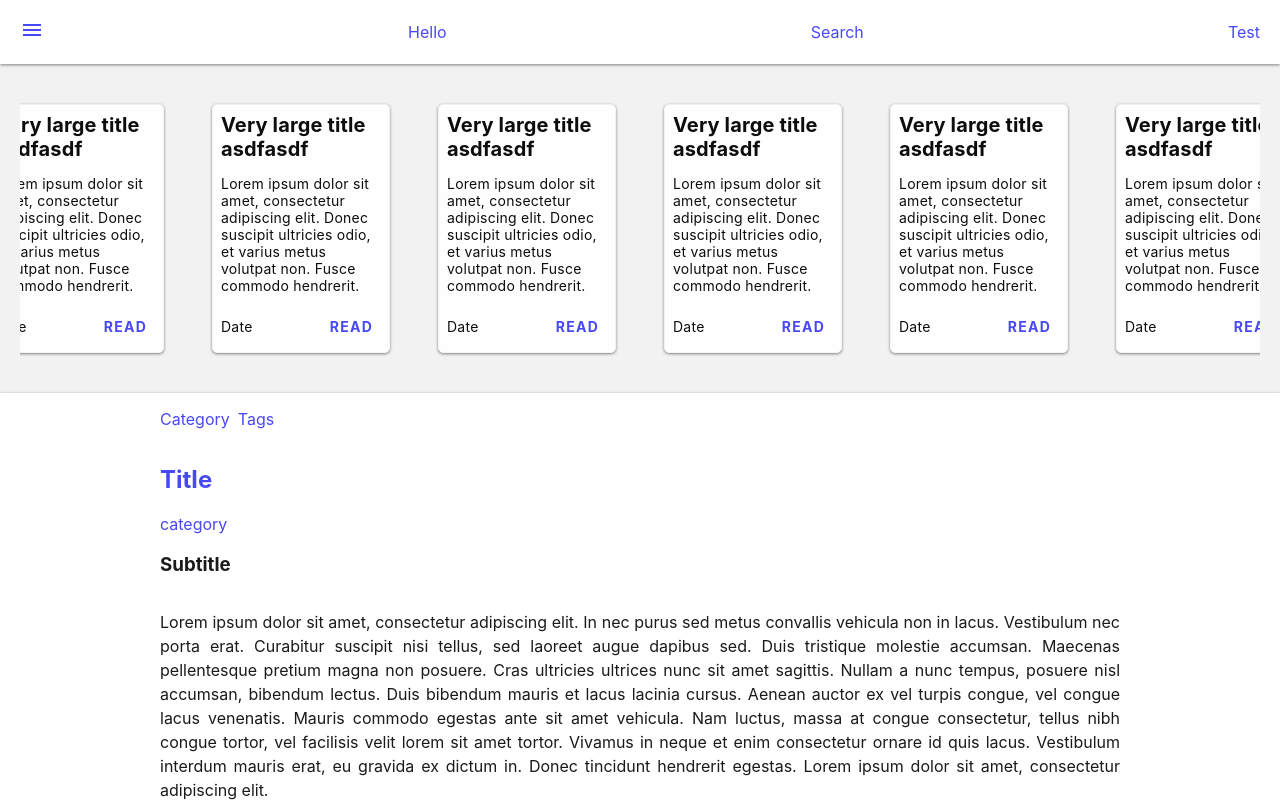
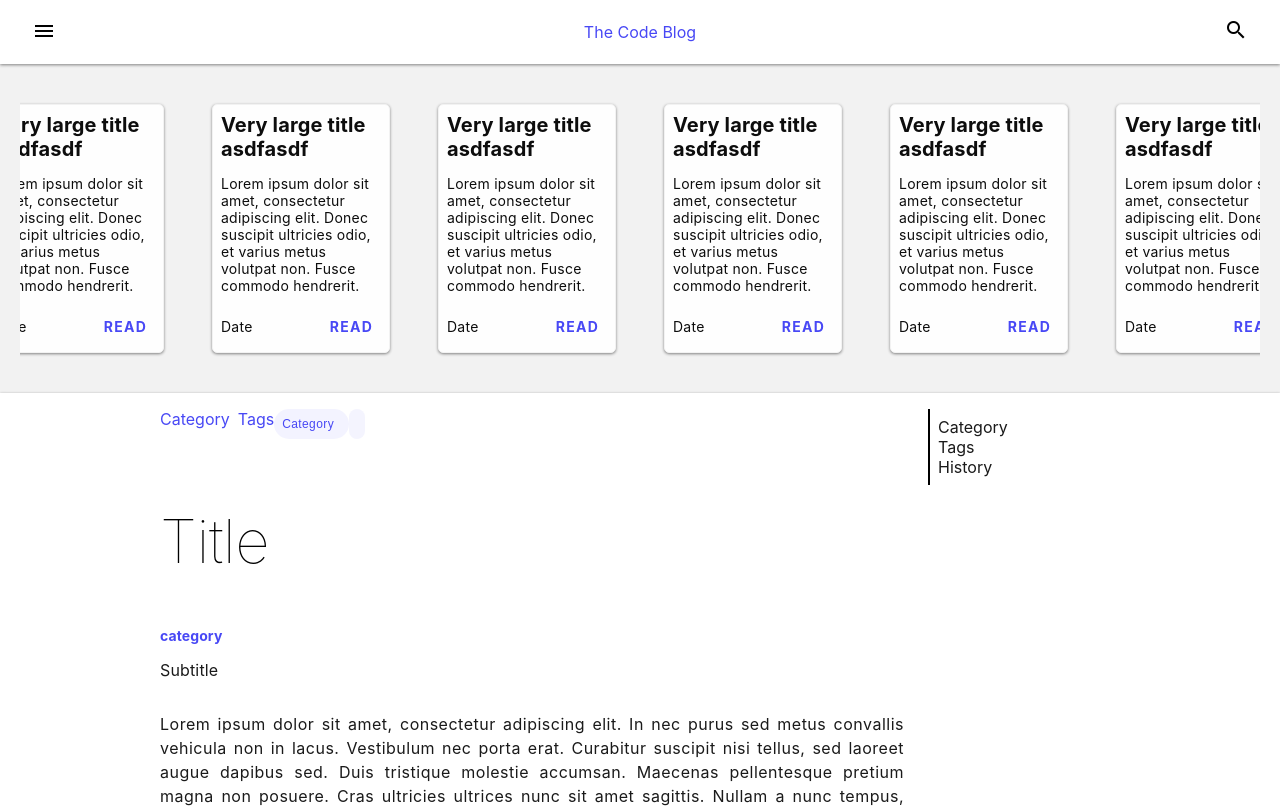
Before and after one commit to sgq995/sgq995.github.io, a React (Create React App) app: page / in a window 1280 px wide. Shown: the top 808 px of the page. Built offline with nearby package versions, Linux system fonts and the light colour scheme.

Commit message:
feat: Modified design

```diff
--- a/src/App.js
+++ b/src/App.js
@@ -13,6 +13,9 @@ import Post from './Post';
 import Row from './Row';
 import Space from './Space';
 import Footer from './Footer';
+import Search from './Search';
+import ButtonIcon from './ButtonIcon';
+import Select from './Select';
 // import ThemeContext from './ThemeContext';
 
 // import { faBars } from '@fortawesome/free-solid-svg-icons';
@@ -22,12 +25,9 @@ function App() {
     // <ThemeContext>
     <React.Fragment>
       <NavBar style={{backgroundColor: 'white'}}>
-        <Link href="#">
-          <Icon icon="menu" />
-        </Link>
-        <Link href="#">Hello</Link>
-        <Link href="#">Search</Link>
-        <Link href="#">Test</Link>
+        <ButtonIcon icon="menu" />
+        <Link href="#">The Code Blog</Link>
+        <Search />
       </NavBar>
       <Carousel>
         <Card />
@@ -48,6 +48,15 @@ function App() {
             <Link href="#">Category</Link>
             <span style={{width: '8px'}}></span>
             <Link href="#">Tags</Link>
+            <Select placeholder="Category">
+              <option default>Category</option>
+              <option>Welcome</option>
+              <option>Javascript</option>
+              <option>C++</option>
+            </Select>
+            <Select placeholder="Tag">
+
+            </Select>
           </Row>
           {/* <span style={{height: '24px'}}></span> */}
 
@@ -60,7 +69,7 @@ function App() {
           <Post />
           <Post />
         </Column>
-        {/* <Archive>
+        <Archive>
           <Typography>
             Category
           </Typography>
@@ -70,7 +79,7 @@ function App() {
           <Typography>
             History
           </Typography>
-        </Archive> */}
+        </Archive>
       </Content>
       <Footer>
         <Row>
--- a/src/Archive.css
+++ b/src/Archive.css
@@ -1,6 +1,6 @@
 .archive-container {
   margin-left: 24px;
-  min-width: 16rem;
+  min-width: 12rem;
 }
 
 .archive {
--- a/src/Footer.js
+++ b/src/Footer.js
@@ -6,7 +6,7 @@ function Footer(props) {
   const { children } = props;
 
   return (
-    <footer class="footer">
+    <footer className="footer">
       {children}
     </footer>
   );
--- a/src/NavBar.css
+++ b/src/NavBar.css
@@ -19,7 +19,7 @@
     width: 100%;
     height: 100%;
     max-width: 1240px;
-    padding: 0 16px;
+    padding: 0 var(--margin);
     display: flex;
     justify-content: space-between;
     align-items: center;
--- a/src/Post.css
+++ b/src/Post.css
@@ -4,18 +4,21 @@
   margin: 16px 0;
 }
 
-.post-title {
-  color: black;
-}
-
-.post-subtitle {
-
-}
-
 .post-header {
   display: flex;
   flex-direction: column;
   /* margin-bottom: 8px; */
+}
+
+.post-title {
+  color: black;
+  text-shadow: -2px -2px white, -2px 2px white, 2px -2px white, 2px 2px white;
+}
+
+.post-title:hover {
+  color: black;
+  /* text-decoration: underline; */
+  box-shadow: inset 0 -0.175em white inset 0 -0.2em black;
 }
 
 .post-content {
--- a/src/Post.js
+++ b/src/Post.js
@@ -4,6 +4,7 @@ import Link from './Link';
 
 import './Post.css'
 import Icon from './Icon';
+import Row from './Row';
 
 function Post(props) {
   const { children } = props;
@@ -11,20 +12,27 @@ function Post(props) {
   return (
     <article className="post">
       <header className="post-header">
-        <Typography component="h2" className="post-title">
-          <Link href="#">
+        <Typography component="h2" className="typography-headline2">
+          <Link href="#" className="post-title">
             Title
           </Link>
         </Typography>
-        <Link href="category">category</Link>
-        <Typography component="h3">Subtitle</Typography>
+        <Row>
+          <Link href="category" className="typography-subtitle2">category</Link>
+        </Row>
+        <Typography component="h3" className="typography-subtitle1">Subtitle</Typography>
       </header>
-      <Typography component="p" className="post-content">
+      <Typography component="p" className="post-content typography-body1">
         Lorem ipsum dolor sit amet, consectetur adipiscing elit. In nec purus sed metus convallis vehicula non in lacus. Vestibulum nec porta erat. Curabitur suscipit nisi tellus, sed laoreet augue dapibus sed. Duis tristique molestie accumsan. Maecenas pellentesque pretium magna non posuere. Cras ultricies ultrices nunc sit amet sagittis. Nullam a nunc tempus, posuere nisl accumsan, bibendum lectus. Duis bibendum mauris et lacus lacinia cursus. Aenean auctor ex vel turpis congue, vel congue lacus venenatis. Mauris commodo egestas ante sit amet vehicula. Nam luctus, massa at congue consectetur, tellus nibh congue tortor, vel facilisis velit lorem sit amet tortor. Vivamus in neque et enim consectetur ornare id quis lacus. Vestibulum interdum mauris erat, eu gravida ex dictum in. Donec tincidunt hendrerit egestas. Lorem ipsum dolor sit amet, consectetur adipiscing elit.
       </Typography>
       <footer className="post-footer">
-        <Icon icon="notifications" />
-        <Typography>tags...</Typography>
+        <Row>
+          <Icon icon="notifications" />
+          <Icon icon="notifications" />
+        </Row>
+        <Typography className="typography-caption">
+          <Link href="#">tags (1)</Link>
+        </Typography>
       </footer>
     </article>
   );
--- /dev/null
+++ b/src/Search.js
@@ -0,0 +1,13 @@
+import React from 'react';
+import Icon from './Icon';
+import ButtonIcon from './ButtonIcon';
+
+function Search(props) {
+  return (
+    <div>
+      <ButtonIcon icon="search" />
+    </div>
+  );
+}
+
+export default Search;
--- /dev/null
+++ b/src/Select.css
@@ -0,0 +1,22 @@
+.select {
+  display: block;
+  margin: 0;
+  padding: 8px;
+  border: none;
+  border-radius: 16px;
+  -moz-appearance: none;
+  -webkit-appearance: none;
+  appearance: none;
+  box-sizing: border-box;
+  background-color: #4848f510;
+  color: #4848f5;
+  cursor: pointer;
+}
+
+.select:hover {
+  background-color: #4848f530;
+}
+
+.select::-ms-expand {
+  display: none;
+}
--- /dev/null
+++ b/src/Select.js
@@ -0,0 +1,19 @@
+import React from 'react';
+
+import './Select.css';
+import './Typography.css'
+
+function Select(props) {
+  const { children, className, ...opts } = props;
+
+  const defaultClass = 'select typography-caption';
+  const composited = className ? `${defaultClass} ${className}` : defaultClass;
+
+  return (
+    <select className={composited} {...opts}>
+      {children}
+    </select>
+  );
+}
+
+export default Select;
```
